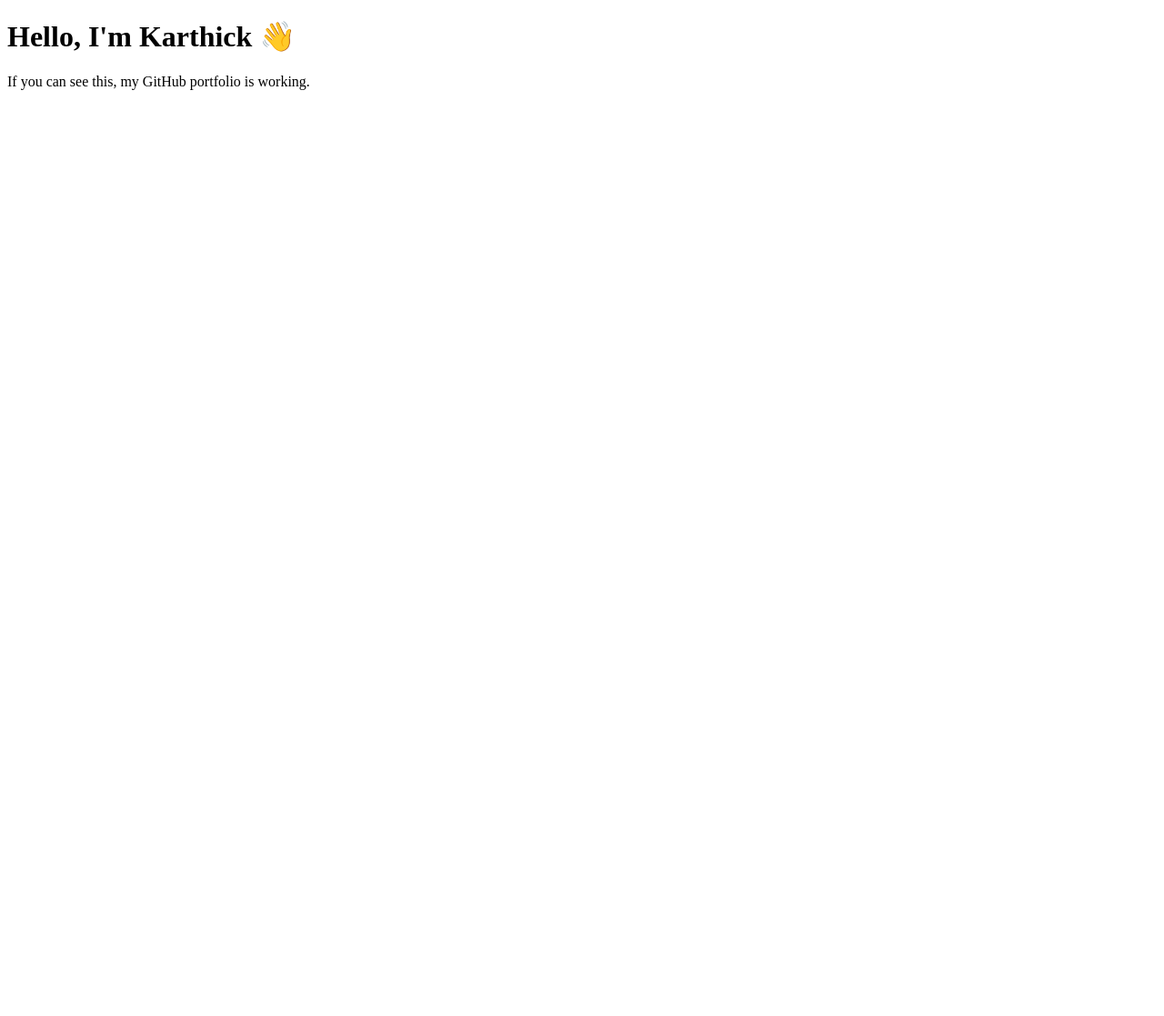
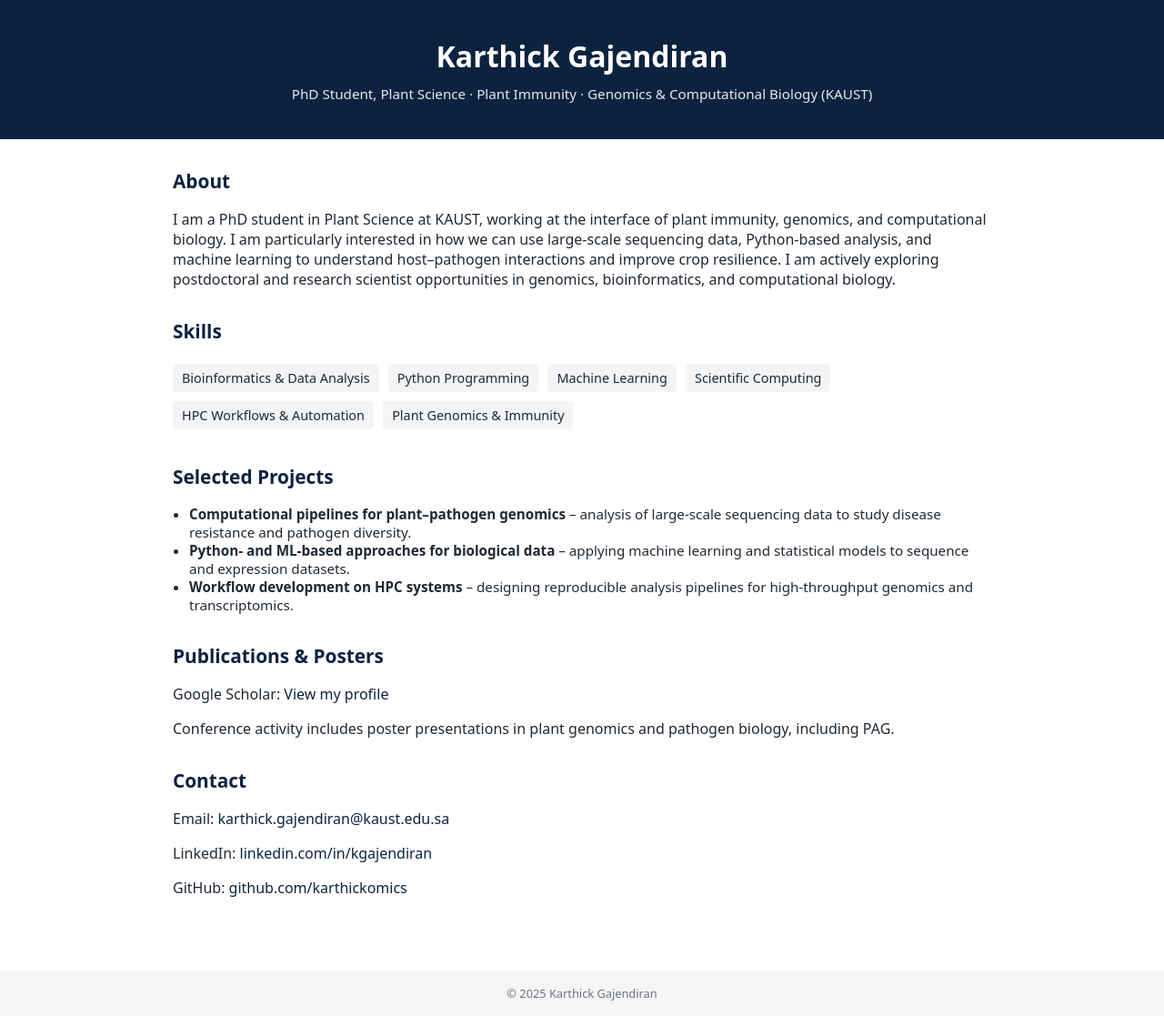
Before and after one commit to karthickomics/karthickomics.github.io, a plain HTML site: page index.html in a window 1280 px wide. Shown: the whole page at 91% size. Before the commit the page ends 800 px from the top, so only its background shows below. Drawn offline with Linux system fonts and the light colour scheme.

Commit message:
Revise index.html for portfolio enhancements
Updated the HTML structure and content for the portfolio page, including improved styling and additional sections.

```diff
--- a/index.html
+++ b/index.html
@@ -1,11 +1,138 @@
 <!DOCTYPE html>
-<html>
+<html lang="en">
 <head>
-  <meta charset="UTF-8">
-  <title>Karthick | Computational Biology</title>
+  <meta charset="UTF-8" />
+  <title>Karthick Gajendiran | Computational Biology</title>
+  <meta name="viewport" content="width=device-width, initial-scale=1" />
+  <style>
+    body {
+      margin: 0;
+      font-family: system-ui, -apple-system, BlinkMacSystemFont, "Segoe UI", sans-serif;
+      background: #ffffff;
+      color: #1f2933;
+    }
+    header {
+      background: #0c2340;
+      color: #ffffff;
+      padding: 40px 20px;
+      text-align: center;
+    }
+    header h1 {
+      margin: 0 0 10px 0;
+      font-size: 2rem;
+    }
+    header p {
+      margin: 0;
+      font-size: 0.95rem;
+      opacity: 0.9;
+    }
+    main {
+      max-width: 900px;
+      margin: 0 auto;
+      padding: 32px 20px 48px;
+    }
+    h2 {
+      font-size: 1.3rem;
+      margin-top: 0;
+      color: #0c2340;
+    }
+    section {
+      margin-bottom: 32px;
+    }
+    .skills span {
+      display: inline-block;
+      margin: 4px 6px 6px 0;
+      padding: 6px 10px;
+      border-radius: 4px;
+      background: #f3f4f6;
+      font-size: 0.9rem;
+    }
+    ul {
+      padding-left: 18px;
+      margin: 8px 0 0 0;
+      font-size: 0.95rem;
+    }
+    a {
+      color: #0c2340;
+      text-decoration: none;
+    }
+    a:hover {
+      text-decoration: underline;
+    }
+    footer {
+      text-align: center;
+      padding: 16px;
+      font-size: 0.8rem;
+      background: #f5f5f5;
+      color: #6b7280;
+    }
+  </style>
 </head>
+
 <body>
-  <h1>Hello, I'm Karthick 👋</h1>
-  <p>If you can see this, my GitHub portfolio is working.</p>
+  <header>
+    <h1>Karthick Gajendiran</h1>
+    <p>PhD Student, Plant Science · Plant Immunity · Genomics & Computational Biology (KAUST)</p>
+  </header>
+
+  <main>
+    <section>
+      <h2>About</h2>
+      <p>
+        I am a PhD student in Plant Science at KAUST, working at the interface of plant immunity,
+        genomics, and computational biology. I am particularly interested in how we can use
+        large-scale sequencing data, Python-based analysis, and machine learning to understand
+        host–pathogen interactions and improve crop resilience. I am actively exploring
+        postdoctoral and research scientist opportunities in genomics, bioinformatics, and
+        computational biology.
+      </p>
+    </section>
+
+    <section>
+      <h2>Skills</h2>
+      <div class="skills">
+        <span>Bioinformatics & Data Analysis</span>
+        <span>Python Programming</span>
+        <span>Machine Learning</span>
+        <span>Scientific Computing</span>
+        <span>HPC Workflows & Automation</span>
+        <span>Plant Genomics & Immunity</span>
+      </div>
+    </section>
+
+    <section>
+      <h2>Selected Projects</h2>
+      <ul>
+        <li><strong>Computational pipelines for plant–pathogen genomics</strong> – analysis of large-scale sequencing data to study disease resistance and pathogen diversity.</li>
+        <li><strong>Python- and ML-based approaches for biological data</strong> – applying machine learning and statistical models to sequence and expression datasets.</li>
+        <li><strong>Workflow development on HPC systems</strong> – designing reproducible analysis pipelines for high-throughput genomics and transcriptomics.</li>
+      </ul>
+    </section>
+
+    <section>
+      <h2>Publications & Posters</h2>
+      <p>
+        Google Scholar:
+        <a href="https://scholar.google.com/citations?hl=en&user=AmqugFEAAAAJ" target="_blank">
+          View my profile
+        </a>
+      </p>
+      <p>
+        Conference activity includes poster presentations in plant genomics and pathogen biology,
+        including PAG.
+      </p>
+    </section>
+
+    <section>
+      <h2>Contact</h2>
+      <p>Email: <a href="mailto:karthick.gajendiran@kaust.edu.sa">karthick.gajendiran@kaust.edu.sa</a></p>
+      <p>LinkedIn: <a href="https://www.linkedin.com/in/kgajendiran" target="_blank">linkedin.com/in/kgajendiran</a></p>
+      <p>GitHub: <a href="https://github.com/karthickomics" target="_blank">github.com/karthickomics</a></p>
+    </section>
+  </main>
+
+  <footer>
+    © 2025 Karthick Gajendiran
+  </footer>
 </body>
 </html>
```
